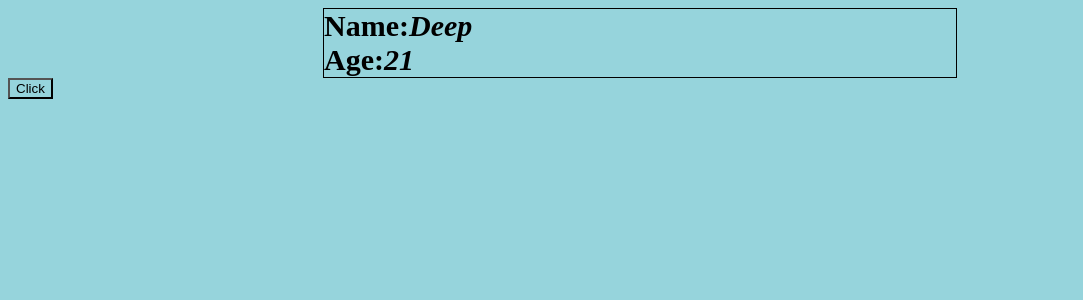
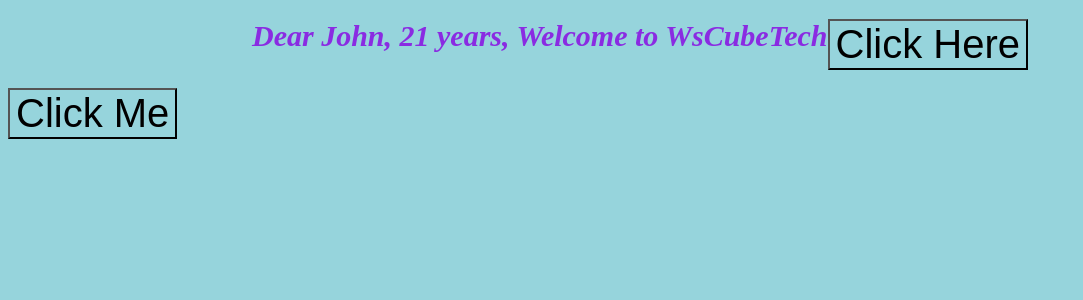
Before and after one commit to sanjaraiy/ReactLearningWStube, a React (Create React App) app: page / in a window 1280 px wide. Shown: the top 300 px of the page, without its empty margins (0-1083 px from the left). Built offline with nearby package versions, Linux system fonts and the light colour scheme.

Commit message:
CSSand event binding in event Handler

```diff
--- a/src/App.js
+++ b/src/App.js
@@ -3,30 +3,78 @@
 import {Man} from './Components/Man';
 import Demo from './Components/Demo';
 import ErrorHandle from './Components/ErrorHandle';
-function App() {
+import React,{ Component } from 'react';
+// function App() {
 
-  const buttonClickHandler=()=>{
-     alert("Hello")
+//   const buttonClickHandler=()=>{
+//      alert("Hello")
 
+//   };
+
+//   return (
+//   <>
+//       {/* <div className='heading1'>
+//            <i>Dear User Sanjh, x years, is learning React</i>
+//       </div> */}
+//       {/* <Demo number="1"></Demo> */}
+//         {/* <P name="JOHN" age="20"></P> */}
+//       {/* <Demo number="2"></Demo><P name="RAHUL"></P>
+//       <Demo number="3"></Demo><P name="Sanjh" age="24"></P>
+//       <Man></Man>
+//        */}
+
+//        <ErrorHandle name="Deep" age="21"></ErrorHandle>
+//        <button type="button" onClick={buttonClickHandler}>Click</button>
+
+//   </>
+//   );
+// }
+
+// export default App;
+
+class App extends Component{
+    constructor(props){
+       super(props);
+       this.state={
+         demo:"Testing",
+       };
+       this.buttonClickHandler=this.buttonClickHandler.bind(this);
+    }
+
+  buttonClickHandler(){  //here 'this' keyword rebinds so,we can't access 'this.props'
+    console.log(this.state);
   };
 
-  return (
-  <>
-      {/* <div className='heading1'>
-           <i>Dear User Sanjh, x years, is learning React</i>
-      </div> */}
-      {/* <Demo number="1"></Demo> */}
-        {/* <P name="JOHN" age="20"></P> */}
-      {/* <Demo number="2"></Demo><P name="RAHUL"></P>
-      <Demo number="3"></Demo><P name="Sanjh" age="24"></P>
-      <Man></Man>
-       */}
+  // buttonClickHandler=()=>{  //here 'this' keyword doesn't rebind so,we can access 'this.props'
+  //   console.log(this.props);
+  // };
 
-       <ErrorHandle name="Deep" age="21"></ErrorHandle>
-       <button type="button" onClick={buttonClickHandler}>Click</button>
+  render(){
+    return (
+      //  <div className='App'>
+      //      <P name="WsCube Tech" age="11"></P>
+      //      <button type="button" onClick={this.buttonClickHandler}>Click Me</button>
+      //  </div>
 
-  </>
-  );
+      //**********Event binding*********/
+      // 1)
+      //  <div className='App'>
+      //      <P name="WsCube Tech" age="11"></P>
+      //      <button type="button" onClick={()=>this.buttonClickHandler()}>Click Me</button>
+      //  </div>
+      // 2)********inline Bind********
+      //  <div className='App'>
+      //      <P name="WsCube Tech" age="11"></P>
+      //      <button type="button" onClick={this.buttonClickHandler.bind(this)}>Click Me</button>
+      //  </div>
+      // 2)
+       <div className='App'>
+           <P name="WsCube Tech" age="11"></P>
+           <button type="button" onClick={this.buttonClickHandler} className='btn-css'>Click Me</button>
+       </div>
+    );
+  }
+
 }
 
 export default App;
--- a/src/Components/ErrorHandle.js
+++ b/src/Components/ErrorHandle.js
@@ -11,7 +11,7 @@
         }
      }
 
-     render(){
+      render(){
         return (
             <div className="container">
                 <label>Name:</label>
--- a/src/Components/Person.css
+++ b/src/Components/Person.css
@@ -5,5 +5,10 @@
 }
 .heading i{
      font-size: 30px;
+     color: blueviolet;
 
 }
+
+.btn-css{
+     font-size: 40px;
+}
--- a/src/Components/Person.js
+++ b/src/Components/Person.js
@@ -21,14 +21,29 @@
     }
 
     render(){
+
+      // const style_name={
+      //    fontSize:"40px",
+      //    color:"red",
+      // }
+
     //********1)->JSX **********/
+
        return (
           <>
                 <h3 className="heading">
                    {/* <i>Name:{this.props.name},Age:{this.props.age}</i> */}
                    <i>Dear {this.state.name}, {this.state.age} years, Welcome to WsCubeTech</i>
                    <br/>
-                   <button onClick={()=>this.nameChangeHandler()}>Click Here</button>
+
+                   {/* ***********external import CSS************ */}
+                   <button onClick={()=>this.nameChangeHandler()} className="btn-css">Click Here</button>
+
+                   {/* ***********inline object_name CSS************ */}
+                   {/* <button onClick={()=>this.nameChangeHandler()} style={style_name}>Click Here</button> */}
+
+                   {/* ***********inline CSS************/ }
+                   {/* <button onClick={()=>this.nameChangeHandler()} style={{fontSize:"50px"}}>Click Here</button> */}
                 </h3>
 
                 {/* <Man></Man> */}
```
